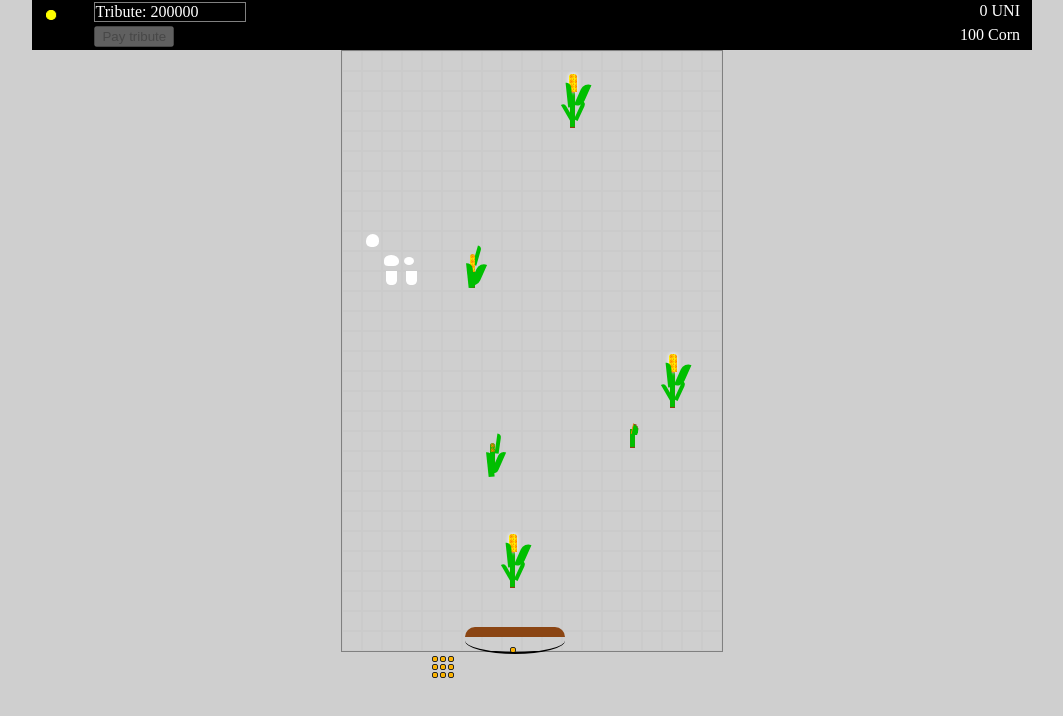
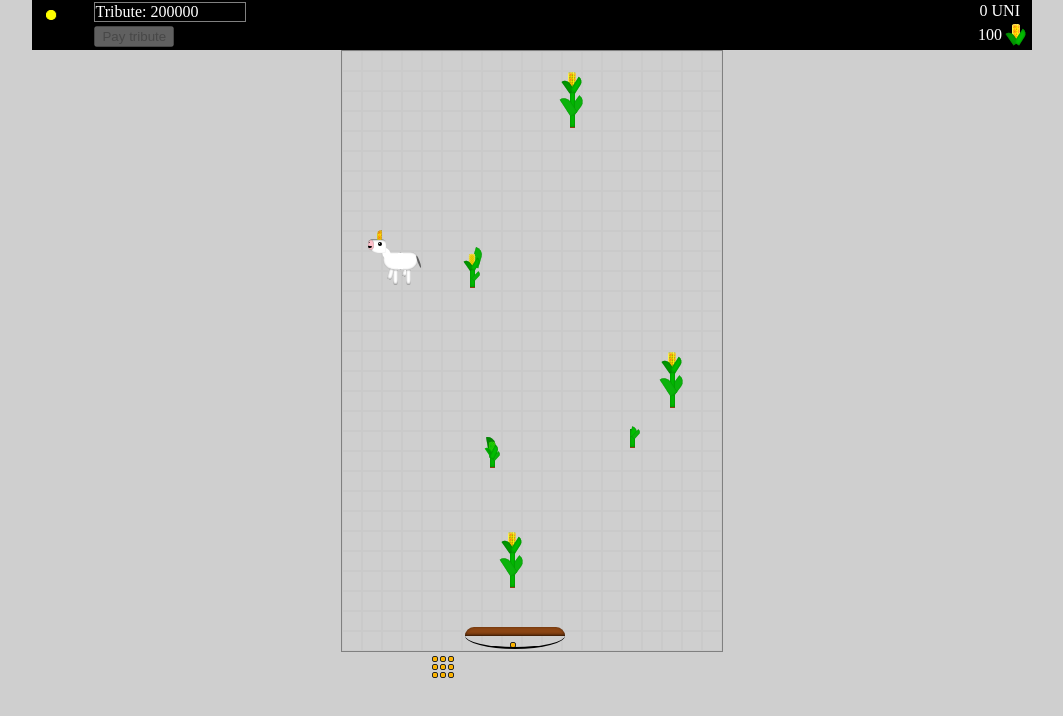
Before and after one commit to thomastruelsen/cornbow, a website: page index.html in a window 1280 px wide. Shown: the whole page, without its empty margins (108-1171 px from the left). Drawn offline with Linux system fonts and the light colour scheme.

Commit message:
added new sprites

```diff
--- a/index.html
+++ b/index.html
@@ -26,7 +26,10 @@
               <button id="payTribute" class="button" disabled>
                 Pay tribute
               </button>
-              <div class="res"><span id="corn"></span> Corn</div>
+              <div class="res f">
+                <span id="corn"></span>
+                <div class="corn"></div>
+              </div>
             </div>
           </div>
 
--- a/src/core.js
+++ b/src/core.js
@@ -21,6 +21,7 @@ const w = {
   tickIntval: 1000,
   damage: 1,
   trail: false,
+  debug: true,
 };
 window.w = w;
 
@@ -39,6 +40,10 @@ const randomCordinates = () => {
   const row = Math.floor(Math.random() * (w.rows - 3)) + 2;
   const col = Math.floor(Math.random() * w.tilesPerRow);
   return { x: col, y: row };
+};
+
+const tileFree = (cordinates) => {
+  return !w.row[cordinates.y][cordinates.x]?.root;
 };
 
 const randomFreeCordinates = (unicorn = false) => {
@@ -78,9 +83,11 @@ const makeTiles = () => {
     w.row[i] = {};
     for (let j = 0; j < w.tilesPerRow; j++) {
       const tile = newDiv("tile", `tile-${i}-${j}`);
+      const tileContent = newDiv("tileC", `tile-${i}-${j}-c`);
+      tile.appendChild(tileContent);
       row.appendChild(tile);
       w.row[i][j] = {
-        elm: tile,
+        elm: tileContent,
         x: j,
         y: i,
       };
@@ -112,18 +119,15 @@ const animateEntity = (tile, animation = "", reset = false, cb) => {
           const tile = w.row[i][j];
           if (tile.root && tile.root.x === root.x && tile.root.y === root.y) {
             const t = tile.elm;
-            const elms = t.getElementsByClassName("entity");
-            if (elms.length > 0) {
-              elms[0].classList.add(animation);
+            t.classList.add(animation);
             setTimeout(() => {
               if (reset) {
-                  elms[0]?.classList?.remove(animation);
+                t.classList.remove(animation);
               }
               if (cb) {
                 cb();
               }
             }, w.tickIntval * 0.2);
-            }
           }
         }
       }
@@ -223,7 +227,7 @@ const makeCornHub = (cordinates = { x: 0, y: 3 }, lvl = 1, entity) => {
   const rootLocation = cordinates;
   if (lvl > 3) {
     const cornHubTop = newDiv(
-      `${baseClass} top lvl${animateGrowth ? lvl - 1 : lvl}`,
+      `${baseClass} corn lvl${animateGrowth ? lvl - 1 : lvl}`,
     );
     w.row[cordinates.y - 2][cordinates.x].elm.appendChild(cornHubTop);
     w.row[cordinates.y - 2][cordinates.x].root = rootLocation;
@@ -238,17 +242,17 @@ const makeCornHub = (cordinates = { x: 0, y: 3 }, lvl = 1, entity) => {
     }, w.tickIntval * 0.6);
 
     setTimeout(() => {
-      cornHubTop.className = `${baseClass} top lvl${lvl}`;
+      cornHubTop.className = `${baseClass} corn lvl${lvl}`;
     }, w.tickIntval * 0.7);
   } else if (lvl > 1) {
     const cornHubTop = newDiv(
-      `${baseClass} top lvl${animateGrowth ? lvl - 1 : lvl}`,
+      `${baseClass} corn lvl${animateGrowth ? lvl - 1 : lvl}`,
     );
     w.row[cordinates.y - 1][cordinates.x].elm.appendChild(cornHubTop);
     w.row[cordinates.y - 1][cordinates.x].root = rootLocation;
 
     setTimeout(() => {
-      cornHubTop.className = `${baseClass} top lvl${lvl}`;
+      cornHubTop.className = `${baseClass} corn lvl${lvl}`;
     }, w.tickIntval * 0.6);
   }
 };
@@ -278,6 +282,13 @@ const makeUnicorn = (cordinates = { x: 0, y: 3 }, type = "common") => {
   const unicornHead = newDiv(`${baseClass} ${type} head`);
   w.row[cordinates.y - 1][cordinates.x - 1].elm.appendChild(unicornHead);
   w.row[cordinates.y - 1][cordinates.x - 1].root = cordinates;
+
+  const unicornHorn = newDiv(`${baseClass} ${type} horn`);
+  const unicornFace = newDiv(`${baseClass} ${type} face`);
+  const unicornEyes = newDiv(`${baseClass} ${type} eyes`);
+  unicornHead.appendChild(unicornHorn);
+  unicornHead.appendChild(unicornFace);
+  unicornHead.appendChild(unicornEyes);
 
   const unicornTail = newDiv(`${baseClass} ${type} body tail`);
   w.row[cordinates.y][cordinates.x + 1].elm.appendChild(unicornTail);
@@ -352,7 +363,9 @@ const boot = () => {
   //lockLayoutForMath;
   const headH = 50;
   document.getElementById("header").style.maxHeight = headH + "px";
-
+  if (w.debug) {
+    document.body.classList.add("debug");
+  }
   bindControls({ header: headH });
   reload();
   startLoop();
--- a/src/main.js
+++ b/src/main.js
@@ -38,7 +38,11 @@ const startLoop = () => {
           const prevEntity = tile.entity;
           if (prevEntity.type === "cornHub") {
             prevEntity.growth++;
-            if (prevEntity.growth > weatherDuration && prevEntity.lvl < 4) {
+            if (
+              prevEntity.growth > weatherDuration &&
+              prevEntity.lvl < 4 &&
+              tileFree({ x: tile.x, y: tile.y - 1 })
+            ) {
               prevEntity.growth = 0;
               removeEntity(tile);
               makeCornHub(tile, prevEntity.lvl + 1, prevEntity);
@@ -52,6 +56,15 @@ const startLoop = () => {
                 prevEntity.dying = true;
                 animateEntity(tile, "dying");
               }
+            }
+          } else if (prevEntity.type === "unicorn") {
+            if (
+              !prevEntity.dying &&
+              tileFree({ x: tile.x - 1, y: tile.y }) &&
+              tileFree({ x: tile.x - 2, y: tile.y - 1 }) &&
+              tileFree({ x: tile.x - 1, y: tile.y - 1 })
+            ) {
+              console.log("Unicorn moving", prevEntity);
             }
           }
         }
--- a/src/style.css
+++ b/src/style.css
@@ -74,7 +74,7 @@ p {
   height: 40px;
   background-color: black;
   --aniDuration: 1.5s;
-  transition-property: var(--aniDuration);
+  transition-duration: var(--aniDuration);
   overflow: hidden;
   padding: 5px;
   margin-right: 4px;
@@ -179,6 +179,12 @@ p {
   content: counter(num);
   min-width: 25px;
 }
+
+#corn ~ .corn {
+  margin-top: -2px;
+  margin-left: 10px;
+}
+
 #uni {
   counter-reset: score var(--score);
   transition: --score 1s;
@@ -195,10 +201,11 @@ p {
   content: counter(trib);
   min-width: 25px;
 }
-
+.debug #grid {
+  border: var(--border);
+}
 #grid {
   margin: auto;
-  border: var(--border);
   box-sizing: border-box;
   width: fit-content;
 }
@@ -206,13 +213,20 @@ p {
 .tile {
   box-sizing: border-box;
   border: var(--border);
+  border-color: transparent;
   min-width: var(--tileScale);
   min-height: var(--tileScale);
-  border-color: #6969690a;
   transition-duration: var(--aniDuration);
   position: relative;
 }
-.tile.hit {
+.debug .tile {
+  border-color: #6969690a;
+}
+.tileC {
+  width: 100%;
+  height: 100%;
+}
+.tileC.hit {
   border-color: var(--orange);
   box-shadow: inset 0px 0px 10px 0px var(--red);
 }
@@ -241,13 +255,14 @@ p {
 #bow {
   width: 100px;
   background-color: var(--brown);
-  height: 10px;
+  height: 9px;
   border-radius: 30px 30px 0px 0px;
   margin: 0px auto;
   position: relative;
   transition-duration: var(--aniDuration);
   --aniDuration: 0.03s;
   transform: translate(-30px, -25px);
+  box-shadow: inset 0px -1px 3px 0px #230f00;
 }
 #bow:after {
   content: "";
@@ -258,10 +273,11 @@ p {
   border-bottom: 2px solid black;
   border-radius: 100%;
   transition-duration: var(--aniDuration);
+  transform: translate(0px, -5px);
 }
 
 #bow.fire:after {
-  height: 10px;
+  height: 15px;
 }
 #bow.fire .cornP {
   left: 48%;
@@ -271,7 +287,7 @@ p {
   position: relative;
   left: 45%;
   width: 5%;
-  top: 20px;
+  top: 15px;
 }
 #magazine {
   display: flex;
@@ -298,6 +314,7 @@ p {
   border: none;
   max-width: var(--totalTileWidth);
   margin: 0 auto;
+  min-height: 25px;
 }
 
 #gun {
@@ -307,57 +324,10 @@ p {
   width: 200px;
   margin-left: calc(var(--tileScale) * 4 + var(--tileScale) / 2);
 }
-/* ENTITIES */
-.cornHub {
-  position: relative;
-  background-color: var(--green);
-  height: 100%;
-  width: calc(var(--tileScale) / 4);
-  margin-left: calc(var(--tileScale) / 3);
-  z-index: 1;
-  box-shadow: inset 0px 0px 1px 0px var(--brown);
-  transition-duration: var(--aniDuration);
-}
-.cornHub.root {
-  border-bottom: 1px solid var(--brown);
-  transform: translate(0px, -3px);
-}
-
-.cornHub.root:before,
-.cornHub.mid:before {
-  content: "";
-  background-color: var(--green);
-  height: 4px;
-  width: 20px;
-  display: block;
-  transform: rotate(-65deg);
-  border-radius: 0px 0px 40px 0px;
-}
-
-.cornHub.root.lvl1:before {
-  height: 6px;
-  transform: rotate(283deg) translate(3px, -1px);
-  width: 10px;
-  border-top: 1px solid var(--orange);
-  border-right: 1px solid var(--brown);
-}
-.cornHub.root.lvl2:before {
-  transform: rotate(278deg) translate(7px, -3px);
-}
-.cornHub.root.lvl3:before {
-  transform: rotate(286deg) translate(14px, -7px);
-}
-
-.cornHub.mid {
-  z-index: 2;
-  box-shadow: inset 0px 1px 1px 0px var(--brown);
-}
-.cornHub.mid:before {
-  transform: rotate(240deg) translate(-10px, -20px);
-}
-.cornHub.top {
-  background-color: var(--yellow);
-  transform: translate(0px, 2px);
+/* ENTITIES🌽 */
+.pattern,
+.corn,
+.unicorn.horn {
   --s: calc(var(--tileScale) / 8);
   --c1: var(--orange);
   --c2: var(--yellow);
@@ -369,105 +339,299 @@ p {
       calc(var(--s) / -4) / var(--s) var(--s),
     linear-gradient(-45deg, var(--_l)) 0 0 / var(--s) var(--s),
     linear-gradient(45deg, var(--_l)) 0 0 / var(--s) var(--s) var(--c2);
+}
+.corn,
+.cornHub.corn {
+  height: calc(var(--tileScale) / 1.2);
+  width: calc(var(--tileScale) / 2.5);
   border-radius: 3px 3px 0px 0px;
-  z-index: 3;
+  border-bottom: 1px solid var(--brown);
+  margin: auto;
+  position: relative;
+  box-shadow: inset 0px 0px 3px 0px #ffffc5;
+  transition-duration: var(--aniDuration);
+  filter: none;
 }
 
-.cornHub.top:before,
-.cornHub.top:after {
+.cornHub.corn {
+  z-index: 6;
+}
+.cornHub.corn.lvl1 {
+  transform: scale(0) translate(0px, 10px);
+  background: green;
+}
+.cornHub.corn.lvl2 {
+  --c2: var(--green);
+  --c1: var(--green);
+  background-color: #d6ff00;
+  box-shadow: unset;
+  transform: scale(0.7) translate(0px, 10px);
+}
+.corn.lvl2:after {
+  transform: rotate(295deg) translate(-6px, 0px);
+  height: 7px;
+  width: 20px;
+}
+.cornHub.corn.lvl2::before {
+  box-shadow: inset 0px 0px 3px 0px #04dc04;
+}
+
+.cornHub.corn.lvl3 {
+  transform: scale(0.8);
+}
+.cornHub.corn.lvl5 {
+  transform: scale(1.5);
+}
+
+.corn:before,
+.corn:after {
   content: "";
-  background-color: var(--green);
-  height: 8px;
-  width: 25px;
+  background-color: #00bf00;
+  height: 6px;
+  width: 16px;
   display: block;
-  transform: rotate(294deg) translate(-17px, 3px);
-  border-radius: 0px 40px 0px 40px;
-  z-index: 3;
-  position: absolute;
+  transform: rotate(303deg) translate(-3px, 3px);
+  border-radius: 0px 0px 40px 0px;
+  box-shadow: inset 0px 0px 3px 0px #007300;
+  transition-duration: var(--aniDuration);
 }
-.cornHub.top:before {
-  height: 5px;
-  transform: rotate(-96deg) translate(-17px, -14px);
+.corn:before {
+  background-color: #009b00;
+  transform: rotate(235deg) translate(-5px, -12px);
+  height: 6px;
+  width: 14px;
   border-radius: 0px 0px 40px 0px;
 }
 
-.cornHub.top.lvl2:before,
-.cornHub.top.lvl3:before,
-.cornHub.top.lvl2:after {
-  height: 6px;
+.cornHub {
+  position: relative;
+  background-color: var(--green);
+  height: 100%;
+  width: calc(var(--tileScale) / 4);
+  margin-left: calc(var(--tileScale) / 3);
+  z-index: 1;
+  box-shadow: inset 0px 0px 3px 0px #007300;
+  transition-duration: var(--aniDuration);
+}
+.cornHub.root {
+  border-bottom: 1px solid var(--brown);
+  transform: translate(0px, -3px);
 }
 
-.cornHub.top.lvl2 {
-  --c2: var(--green);
-  height: 50%;
-  top: 50%;
+.cornHub.root:before,
+.cornHub.mid:before,
+.cornHub.root:after {
+  content: "";
+  background-color: #0bb30b;
+  height: 8px;
+  width: 20px;
+  display: block;
+  transform: rotate(306deg) translate(4px, -7px);
+  border-radius: 0px 0px 40px 0px;
+  box-shadow: inset 0px 0px 1px 0px #007300;
+  transition-duration: var(--aniDuration);
 }
-.cornHub.top.lvl4,
-.cornHub.top.lvl5 {
-  width: calc(var(--tileScale) / 2.5);
-  height: 100%;
-  margin-left: calc(var(--tileScale) / 3.2);
-  box-shadow: 0px 0px 4px 0px #fdfdfd;
+.cornHub.root:after {
+  transform: rotate(-46deg) translate(3px, -1px);
+  width: 10px;
+  height: 4px;
 }
-.cornHub.top.lvl5 {
-  background-blend-mode: exclusion;
-  --c1: aquamarine;
-  --c2: springgreen;
-  box-shadow: 0px 0px 4px 0px var(--orange);
+.cornHub.root.lvl4:after,
+.cornHub.root.lvl5:after {
+  display: none;
 }
-.cornHub.top.lvl4:after,
-.cornHub.top.lvl5:after {
-  transform: rotate(294deg) translate(-15px, 8px);
+
+.cornHub.root.lvl1:before {
+  height: 6px;
+  transform: rotate(283deg) translate(0px, -1px);
+  width: 10px;
+  box-shadow: inset 0px 0px 1px 0px #284628;
+  background-color: var(--green);
+}
+.cornHub.root.lvl2:before {
+  transform: rotate(260deg) translate(8px, -7px);
+  background-color: #028702;
+  width: 20px;
+}
+.cornHub.root.lvl3:before {
+  transform: rotate(286deg) translate(14px, -7px);
+}
+
+.cornHub.mid {
+  z-index: 2;
+  box-shadow: inset 0px 0px 3px 0px #007300;
+  transition-duration: var(--aniDuration);
+}
+.cornHub.mid:before {
+  transform: rotate(237deg) translate(-2px, -15px);
+}
+
+.unicorn {
+  --ucolor: var(--white);
+  box-shadow: inset 0px 0px 2px 0px #6a6a6a;
+  background: var(--ucolor);
+  position: relative;
+  animation-duration: var(--aniDuration);
+}
+.unicorn:after {
+  content: "";
+  display: block;
+  background: var(--ucolor);
+  animation-duration: var(--aniDuration);
+}
+.unicorn.head {
+  width: 100%;
+  height: 75%;
+  background: var(--ucolor);
+  border-radius: 10px 10px 5px 20px;
+  transform: translate(5px, 7px);
+  z-index: 1;
+  box-shadow: inset 1px 1px 2px 0px #6a6a6a;
 }
 
 .unicorn.body {
-  width: 85%;
-  height: 65%;
-  margin-left: 5%;
-  margin-top: 15%;
-  background: var(--white);
-  border-radius: 45% 50% 35% 30%;
+  height: 100%;
+  border-radius: 20px 0px 0px 30px;
+}
+.unicorn.body:not(.tail):after {
+  content: "";
+  display: block;
+  width: 8px;
+  height: 12px;
+  background: var(--ucolor);
+  transform: rotate(-20deg) translate(1px, -4px);
+  border-radius: 100%;
+  z-index: 0;
+  position: relative;
+}
+.unicorn.tail {
+  border-radius: 0px 20px 30px 0px;
+  transform: translate(-3px, 0px);
+}
+.unicorn.tail:before {
+  display: block;
+  content: "";
+  background: var(--ucolor);
+  width: 5px;
+  height: 16px;
+  transform: translate(-2px, 1px);
+}
+.unicorn.tail:after {
+  display: block;
+  content: "";
+  background-color: #5f5f5f;
+  width: 2px;
+  height: 13px;
+  transform: rotate(-20deg) translate(21px, -6px);
+  position: absolute;
+  border-radius: 100%;
+}
+.unicorn.legs,
+.unicorn.legs:before {
+  width: 5px;
+  height: 75%;
+  margin-left: calc(var(--tileScale) / 2);
+  margin-top: -2px;
+  background: var(--ucolor);
+  border-radius: 0 0 35% 35%;
+  border-bottom: 1px solid #a4a4a4;
+}
+.unicorn.legs:before {
+  content: "";
+  display: block;
+  transform: translate(-15px, -1px) rotate(15deg);
+  box-shadow: inset 0px 0px 2px 0px #6a6a6a;
+}
+.unicorn.back.legs {
+  margin-left: 3px;
+  margin-top: -2px;
+}
+.unicorn.back.legs:before {
+  transform: translate(-13px, -4px) rotate(381deg);
+  z-index: -2;
+  position: relative;
+}
+.unicorn.face {
+  width: 6px;
+  height: 10px;
+  position: absolute;
+  border-radius: 100%;
+  background-color: pink;
+  top: 1px;
+  box-shadow: inset 0px 0px 1px 0px #6a6a6a;
+}
+.unicorn.face:after {
+  width: 1px;
+  height: 1px;
+  background-color: #404040;
+  border-radius: 100%;
+  margin-left: 1px;
+}
+.unicorn.face:before {
+  width: 4px;
+  background-color: black;
+  height: 2px;
+  display: block;
+  content: "";
+  border-radius: 0px 0px 15px 10px;
+  top: 6px;
+  position: relative;
+  box-shadow: none;
+  transform: rotate(5deg);
+}
+.unicorn.horn {
+  height: 10px;
+  width: 5px;
+  position: absolute;
+  top: -9px;
+  left: 9px;
+  border-radius: 15px 2px 0px 0px;
 }
 
-.unicorn.head {
-  width: 75%;
-  height: 75%;
-  margin-left: 15%;
-  margin-top: 10%;
-  background: var(--white);
-  border-radius: 55% 50% 45% 40%;
+.unicorn.entity.eyes {
+  width: 4px;
+  position: relative;
+  height: 4px;
+  left: 10px;
+  top: 3px;
+  border-radius: 100%;
+  background-color: black;
+  box-shadow: none;
 }
 
-.unicorn.tail {
-  width: 55%;
-  height: 45%;
-  margin-top: 25%;
-  margin-left: 5%;
-  background: var(--white);
+.unicorn.eyes:after {
+  height: 1px;
+  width: 1px;
+  background-color: var(--ucolor);
+  transform: translate(1px, 1px) scale(1);
   border-radius: 50%;
 }
 
-.unicorn.legs {
-  width: 65%;
-  height: 75%;
-  margin-left: 15%;
-  margin-top: -5%;
-  background: var(--white);
-  border-radius: 0 0 35% 35%;
+.attack {
+  transform: skew(5deg, 5deg);
 }
-.entity.attack {
-  transform: skew(10deg, 10deg);
+.attack .unicorn.eyes:after {
+  transform: translate(1px, 1px) scale(2);
 }
-.entity.dying {
+.attack .corn {
+  --s: calc(var(--tileScale) / 7);
+}
+.attack .corn:after {
+  height: 6px;
+  width: 17px;
+  transform: rotate(329deg) translate(-3px, 7px);
+}
+.attack .cornHub.root:before {
+  transform: rotate(358deg) translate(2px, -2px);
+}
+.attack .cornHub.mid:before {
+  transform: rotate(251deg) translate(-2px, -12px);
+}
+.dying {
   animation: die 0.3s linear forwards;
 }
-.entity.harvested {
+.harvested {
   animation: harvest 0.3s linear forwards;
-}
-.cornHub.top.entity.harvested {
-  --s: 2px;
-  --c2: var(--brown);
-  --c1: var(--backgroundColor);
 }
 
 .pos {
```
Also changed, not shown: 2 other files. Lines whose indentation alone changed are shown as unchanged.
